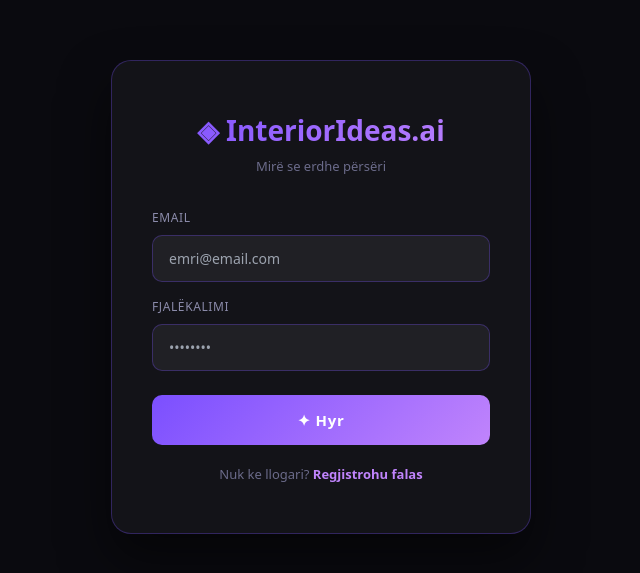
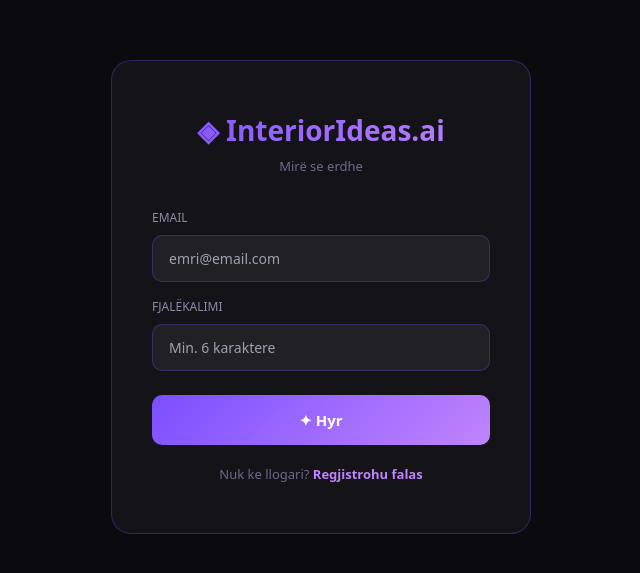
Before and after one commit to PenarKera/interiorideas-ai, a Next.js app: page /login in a window 1280 px wide. Shown: the part 103-676 px from the top of the page, without its empty margins (319-959 px from the left). Built offline with nearby package versions, Linux system fonts and the light colour scheme; no server answers.

Commit message:
Java 4: auth fixed - login, signup, protected routes

```diff
--- a/app/layout.js
+++ b/app/layout.js
@@ -1,4 +1,3 @@
-import { AuthProvider } from "../lib/AuthContext";
 import "./globals.css";
 
 export const metadata = {
@@ -9,11 +8,7 @@ export const metadata = {
 export default function RootLayout({ children }) {
   return (
     <html lang="en">
-      <body>
-        <AuthProvider>
-          {children}
-        </AuthProvider>
-      </body>
+      <body>{children}</body>
     </html>
   );
 }
--- a/app/login/page.js
+++ b/app/login/page.js
@@ -12,87 +12,56 @@ export default function LoginPage() {
   const [isSignup, setIsSignup] = useState(false);
   const router = useRouter();
 
+  const validate = () => {
+    if (isSignup && name.trim().length < 2) { setError("Emri duhet të ketë 2+ karaktere!"); return false; }
+    if (!email.includes("@")) { setError("Email i pavlefshëm!"); return false; }
+    if (password.length < 6) { setError("Fjalëkalimi duhet 6+ karaktere!"); return false; }
+    return true;
+  };
+
   const handleSubmit = async () => {
+    setError("");
+    if (!validate()) return;
     setLoading(true);
-    setError("");
     try {
       if (isSignup) {
-        const { error } = await supabase.auth.signUp({
-          email,
-          password,
-          options: { data: { full_name: name } }
-        });
+        const { error } = await supabase.auth.signUp({ email, password, options: { data: { full_name: name } } });
         if (error) throw error;
-        alert("✅ Kontrollo emailin për konfirmim!");
+        alert("✅ Kontrollo emailin!");
       } else {
         const { error } = await supabase.auth.signInWithPassword({ email, password });
         if (error) throw error;
         router.push("/");
       }
-    } catch (err) {
-      setError(err.message);
-    } finally {
-      setLoading(false);
-    }
+    } catch (err) { setError(err.message); }
+    finally { setLoading(false); }
   };
 
   return (
     <div style={{ minHeight: "100vh", background: "#0A0A0F", display: "flex", alignItems: "center", justifyContent: "center", fontFamily: "system-ui", padding: 20 }}>
-      <div style={{ background: "rgba(255,255,255,0.04)", border: "1px solid rgba(120,80,255,0.3)", borderRadius: 20, padding: "48px 40px", width: "100%", maxWidth: 420, boxShadow: "0 25px 50px rgba(0,0,0,0.5)" }}>
-
+      <div style={{ background: "rgba(255,255,255,0.04)", border: "1px solid rgba(120,80,255,0.3)", borderRadius: 20, padding: "48px 40px", width: "100%", maxWidth: 420 }}>
         <div style={{ textAlign: "center", marginBottom: 32 }}>
           <div style={{ fontSize: 28, fontWeight: 800, background: "linear-gradient(135deg, #7B4FFF, #C084FC)", WebkitBackgroundClip: "text", WebkitTextFillColor: "transparent", marginBottom: 6 }}>◈ InteriorIdeas.ai</div>
-          <div style={{ fontSize: 13, color: "#6B6B8A" }}>{isSignup ? "Krijo llogarinë tënde" : "Mirë se erdhe përsëri"}</div>
+          <div style={{ fontSize: 13, color: "#6B6B8A" }}>{isSignup ? "Krijo llogarinë" : "Mirë se erdhe"}</div>
         </div>
-
-        {/* Emri — vetëm te signup */}
         {isSignup && (
           <div style={{ marginBottom: 16 }}>
-            <label style={{ fontSize: 12, color: "#8B8BAA", display: "block", marginBottom: 8, letterSpacing: "0.05em" }}>EMRI</label>
-            <input
-              type="text"
-              value={name}
-              onChange={(e) => setName(e.target.value)}
-              style={{ width: "100%", background: "rgba(255,255,255,0.06)", border: "1px solid rgba(120,80,255,0.3)", borderRadius: 10, padding: "12px 16px", color: "#E0D9FF", fontSize: 14, boxSizing: "border-box", outline: "none" }}
-              placeholder="Emri juaj"
-            />
+            <label style={{ fontSize: 12, color: "#8B8BAA", display: "block", marginBottom: 8 }}>EMRI</label>
+            <input type="text" value={name} onChange={(e) => setName(e.target.value)} style={{ width: "100%", background: "rgba(255,255,255,0.06)", border: "1px solid rgba(120,80,255,0.3)", borderRadius: 10, padding: "12px 16px", color: "#E0D9FF", fontSize: 14, boxSizing: "border-box" }} placeholder="Emri juaj" />
           </div>
         )}
-
         <div style={{ marginBottom: 16 }}>
-          <label style={{ fontSize: 12, color: "#8B8BAA", display: "block", marginBottom: 8, letterSpacing: "0.05em" }}>EMAIL</label>
-          <input
-            type="email"
-            value={email}
-            onChange={(e) => setEmail(e.target.value)}
-            onKeyDown={(e) => e.key === "Enter" && handleSubmit()}
-            style={{ width: "100%", background: "rgba(255,255,255,0.06)", border: "1px solid rgba(120,80,255,0.3)", borderRadius: 10, padding: "12px 16px", color: "#E0D9FF", fontSize: 14, boxSizing: "border-box", outline: "none" }}
-            placeholder="emri@email.com"
-          />
+          <label style={{ fontSize: 12, color: "#8B8BAA", display: "block", marginBottom: 8 }}>EMAIL</label>
+          <input type="email" value={email} onChange={(e) => setEmail(e.target.value)} style={{ width: "100%", background: "rgba(255,255,255,0.06)", border: "1px solid rgba(120,80,255,0.3)", borderRadius: 10, padding: "12px 16px", color: "#E0D9FF", fontSize: 14, boxSizing: "border-box" }} placeholder="emri@email.com" />
         </div>
-
         <div style={{ marginBottom: 24 }}>
-          <label style={{ fontSize: 12, color: "#8B8BAA", display: "block", marginBottom: 8, letterSpacing: "0.05em" }}>FJALËKALIMI</label>
-          <input
-            type="password"
-            value={password}
-            onChange={(e) => setPassword(e.target.value)}
-            onKeyDown={(e) => e.key === "Enter" && handleSubmit()}
-            style={{ width: "100%", background: "rgba(255,255,255,0.06)", border: "1px solid rgba(120,80,255,0.3)", borderRadius: 10, padding: "12px 16px", color: "#E0D9FF", fontSize: 14, boxSizing: "border-box", outline: "none" }}
-            placeholder="••••••••"
-          />
+          <label style={{ fontSize: 12, color: "#8B8BAA", display: "block", marginBottom: 8 }}>FJALËKALIMI</label>
+          <input type="password" value={password} onChange={(e) => setPassword(e.target.value)} style={{ width: "100%", background: "rgba(255,255,255,0.06)", border: "1px solid rgba(120,80,255,0.3)", borderRadius: 10, padding: "12px 16px", color: "#E0D9FF", fontSize: 14, boxSizing: "border-box" }} placeholder="Min. 6 karaktere" />
         </div>
-
-        {error && (
-          <div style={{ background: "rgba(239,68,68,0.1)", border: "1px solid rgba(239,68,68,0.3)", borderRadius: 8, padding: "10px 14px", color: "#FCA5A5", fontSize: 13, marginBottom: 16 }}>
-            ❌ {error}
-          </div>
-        )}
-
-        <button onClick={handleSubmit} disabled={loading} style={{ width: "100%", padding: "14px", background: loading ? "rgba(123,79,255,0.5)" : "linear-gradient(135deg, #7B4FFF, #C084FC)", border: "none", borderRadius: 10, color: "#fff", fontSize: 15, fontWeight: 700, cursor: loading ? "not-allowed" : "pointer", letterSpacing: "0.05em" }}>
+        {error && <div style={{ background: "rgba(239,68,68,0.1)", border: "1px solid rgba(239,68,68,0.3)", borderRadius: 8, padding: "10px 14px", color: "#FCA5A5", fontSize: 13, marginBottom: 16 }}>❌ {error}</div>}
+        <button onClick={handleSubmit} disabled={loading} style={{ width: "100%", padding: 14, background: "linear-gradient(135deg, #7B4FFF, #C084FC)", border: "none", borderRadius: 10, color: "#fff", fontSize: 15, fontWeight: 700, cursor: "pointer" }}>
           {loading ? "Duke u ngarkuar..." : isSignup ? "✦ Regjistrohu" : "✦ Hyr"}
         </button>
-
         <div style={{ textAlign: "center", marginTop: 20, fontSize: 13, color: "#6B6B8A" }}>
           {isSignup ? "Ke llogari?" : "Nuk ke llogari?"}{" "}
           <span onClick={() => { setIsSignup(!isSignup); setError(""); }} style={{ color: "#C084FC", cursor: "pointer", fontWeight: 600 }}>
--- a/app/page.js
+++ b/app/page.js
@@ -1,6 +1,7 @@
 "use client";
-
-import { useState } from "react";
+import { useState, useEffect } from "react";
+import { supabase } from "../lib/supabase";
+import { useRouter } from "next/navigation";
 
 const ROOMS = ["Living Room", "Bedroom", "Kitchen", "Bathroom", "Home Office", "Dining Room"];
 const STYLES = ["Minimalist", "Scandinavian", "Industrial", "Bohemian", "Mediterranean", "Modern Luxury"];
@@ -12,37 +13,44 @@ export default function Home() {
   const [loading, setLoading] = useState(false);
   const [result, setResult] = useState(null);
   const [error, setError] = useState("");
+  const [user, setUser] = useState(null);
+  const router = useRouter();
+
+  useEffect(() => {
+    supabase.auth.getSession().then(({ data: { session } }) => {
+      if (!session) router.push("/login");
+      else setUser(session.user);
+    });
+  }, []);
+
+  const handleLogout = async () => {
+    await supabase.auth.signOut();
+    router.push("/login");
+  };
 
   const handleSubmit = async () => {
-    setLoading(true);
-    setError("");
-    setResult(null);
+    setLoading(true); setError(""); setResult(null);
     try {
-      const response = await fetch("/api/generate", {
-        method: "POST",
-        headers: { "Content-Type": "application/json" },
-        body: JSON.stringify(form),
-      });
+      const response = await fetch("/api/generate", { method: "POST", headers: { "Content-Type": "application/json" }, body: JSON.stringify(form) });
       const data = await response.json();
       if (!response.ok) throw new Error(data.error || "API dështoi.");
       setResult(data.design);
-    } catch (err) {
-      setError("❌ " + err.message);
-    } finally {
-      setLoading(false);
-    }
+    } catch (err) { setError("❌ " + err.message); }
+    finally { setLoading(false); }
   };
 
+  if (!user) return <div style={{ minHeight: "100vh", background: "#0A0A0F", display: "flex", alignItems: "center", justifyContent: "center", color: "#E0D9FF" }}>Duke u ngarkuar...</div>;
+
   return (
-    <div style={{ minHeight: "100vh", background: "#0A0A0F", color: "#E0D9FF", fontFamily: "system-ui, sans-serif" }}>
-      <header style={{ background: "rgba(15,10,30,0.95)", borderBottom: "1px solid rgba(120,80,255,0.2)", padding: "16px 32px", display: "flex", justifyContent: "space-between", alignItems: "center", position: "sticky", top: 0, zIndex: 10 }}>
+    <div style={{ minHeight: "100vh", background: "#0A0A0F", color: "#E0D9FF", fontFamily: "system-ui" }}>
+      <header style={{ background: "rgba(15,10,30,0.95)", borderBottom: "1px solid rgba(120,80,255,0.2)", padding: "16px 32px", display: "flex", alignItems: "center", justifyContent: "space-between", position: "sticky", top: 0, zIndex: 10 }}>
         <div style={{ fontSize: 20, fontWeight: 800, background: "linear-gradient(135deg, #7B4FFF, #C084FC)", WebkitBackgroundClip: "text", WebkitTextFillColor: "transparent" }}>◈ InteriorIdeas.ai</div>
-        <span style={{ fontSize: 11, color: "#4B4B6A" }}>JAVA 3</span>
+        <div style={{ display: "flex", alignItems: "center", gap: 12 }}>
+          <span style={{ fontSize: 11, color: "#4B4B6A" }}>{user.email}</span>
+          <button onClick={handleLogout} style={{ background: "rgba(239,68,68,0.2)", border: "1px solid rgba(239,68,68,0.4)", borderRadius: 8, padding: "6px 14px", color: "#FCA5A5", cursor: "pointer", fontSize: 12 }}>Logout</button>
+        </div>
       </header>
-
       <main style={{ maxWidth: 760, margin: "0 auto", padding: "32px 20px" }}>
-
-        {/* INPUT */}
         <div style={{ background: "rgba(255,255,255,0.04)", border: "1px solid rgba(255,255,255,0.08)", borderRadius: 12, padding: 24, marginBottom: 20 }}>
           <div style={{ fontSize: 11, letterSpacing: "0.15em", color: "#7B4FFF", fontWeight: 700, marginBottom: 16 }}>📝 INPUT FORM</div>
           <div style={{ display: "grid", gridTemplateColumns: "1fr 1fr", gap: 14 }}>
@@ -56,58 +64,22 @@ export default function Home() {
             ))}
           </div>
           <div style={{ marginTop: 16 }}>
-            <label style={{ fontSize: 12, color: "#6B6B8A", display: "block", marginBottom: 6 }}>Kërkesa shtesë (opcionale)</label>
+            <label style={{ fontSize: 12, color: "#6B6B8A", display: "block", marginBottom: 6 }}>Kërkesa shtesë</label>
             <textarea style={{ width: "100%", background: "rgba(255,255,255,0.06)", border: "1px solid rgba(120,80,255,0.3)", borderRadius: 8, padding: "10px 14px", color: "#E0D9FF", fontSize: 13, resize: "vertical", fontFamily: "system-ui" }} placeholder="Shembull: Kam dy fëmijë..." value={form.extra} onChange={(e) => setForm({...form,extra:e.target.value})} disabled={loading} rows={3} />
           </div>
           <button onClick={handleSubmit} disabled={loading} style={{ width: "100%", marginTop: 20, padding: 15, background: "linear-gradient(135deg, #7B4FFF, #C084FC)", border: "none", borderRadius: 10, color: "#fff", fontSize: 15, fontWeight: 700, cursor: loading ? "not-allowed" : "pointer", opacity: loading ? 0.6 : 1 }}>
             {loading ? "⏳ Duke gjeneruar..." : "✦ Gjenero Dizajnin"}
           </button>
         </div>
-
-        {/* LOADING */}
-        {loading && (
-          <div style={{ background: "rgba(123,79,255,0.08)", border: "1px solid rgba(123,79,255,0.25)", borderRadius: 12, padding: "20px 24px", marginBottom: 20, display: "flex", alignItems: "center", gap: 16 }}>
-            <div style={{ width: 32, height: 32, border: "3px solid rgba(123,79,255,0.2)", borderTopColor: "#7B4FFF", borderRadius: "50%", animation: "spin 0.8s linear infinite", flexShrink: 0 }} />
-            <div>
-              <div style={{ fontWeight: 700, fontSize: 15 }}>AI po punon...</div>
-              <div style={{ fontSize: 13, color: "#7B6BAA" }}>Duke gjeneruar dizajnin tënd</div>
-            </div>
-          </div>
-        )}
-
-        {/* ERROR */}
-        {error && (
-          <div style={{ background: "rgba(239,68,68,0.08)", border: "1px solid rgba(239,68,68,0.3)", borderRadius: 12, padding: "20px 24px", marginBottom: 20 }}>
-            <div style={{ fontSize: 15, fontWeight: 700, marginBottom: 6 }}>⚠️ Ndodhi një gabim</div>
-            <div style={{ fontSize: 13, color: "#FCA5A5" }}>{error}</div>
-            <button onClick={() => setError("")} style={{ marginTop: 12, padding: "8px 18px", background: "rgba(239,68,68,0.2)", border: "1px solid rgba(239,68,68,0.4)", borderRadius: 8, color: "#FCA5A5", cursor: "pointer", fontSize: 13 }}>Provo Përsëri</button>
-          </div>
-        )}
-
-        {/* RESULT */}
+        {loading && <div style={{ background: "rgba(123,79,255,0.08)", border: "1px solid rgba(123,79,255,0.25)", borderRadius: 12, padding: "20px 24px", marginBottom: 20, display: "flex", alignItems: "center", gap: 16 }}><div style={{ width: 32, height: 32, border: "3px solid rgba(123,79,255,0.2)", borderTopColor: "#7B4FFF", borderRadius: "50%", animation: "spin 0.8s linear infinite", flexShrink: 0 }} /><div><div style={{ fontWeight: 700, fontSize: 15 }}>AI po punon...</div></div></div>}
+        {error && <div style={{ background: "rgba(239,68,68,0.08)", border: "1px solid rgba(239,68,68,0.3)", borderRadius: 12, padding: "20px 24px", marginBottom: 20 }}><div style={{ fontSize: 15, fontWeight: 700, marginBottom: 6 }}>⚠️ Gabim</div><div style={{ fontSize: 13, color: "#FCA5A5" }}>{error}</div></div>}
         {result && !loading && (
           <div style={{ background: "rgba(255,255,255,0.04)", border: "1px solid rgba(123,79,255,0.2)", borderRadius: 12, padding: 24 }}>
             <div style={{ fontSize: 11, letterSpacing: "0.15em", color: "#7B4FFF", fontWeight: 700, marginBottom: 16 }}>✅ RESPONSE NGA AI</div>
             <h2 style={{ fontSize: 24, fontWeight: 800, margin: "0 0 8px", color: "#E0D9FF" }}>{result.concept_title}</h2>
             <p style={{ fontSize: 14, color: "#8B8BAA", lineHeight: 1.7, marginBottom: 20 }}>{result.concept_description}</p>
-            <div style={{ marginBottom: 20 }}>
-              <div style={{ fontSize: 10, letterSpacing: "0.2em", color: "#7B4FFF", fontWeight: 700, marginBottom: 10 }}>ELEMENTET KYÇE</div>
-              <div style={{ display: "flex", flexWrap: "wrap", gap: 8 }}>
-                {result.key_elements?.map((el,i) => <span key={i} style={{ background: "rgba(123,79,255,0.15)", border: "1px solid rgba(123,79,255,0.3)", borderRadius: 20, padding: "5px 12px", fontSize: 12, color: "#C084FC" }}>{el}</span>)}
-              </div>
-            </div>
-            <div style={{ marginBottom: 20 }}>
-              <div style={{ fontSize: 10, letterSpacing: "0.2em", color: "#7B4FFF", fontWeight: 700, marginBottom: 10 }}>MOBILJE</div>
-              {result.furniture?.map((f,i) => (
-                <div key={i} style={{ background: "rgba(255,255,255,0.03)", border: "1px solid rgba(255,255,255,0.06)", borderRadius: 8, padding: "12px 16px", marginBottom: 8, display: "flex", justifyContent: "space-between" }}>
-                  <div>
-                    <div style={{ fontWeight: 700, fontSize: 14 }}>{f.item}</div>
-                    <div style={{ fontSize: 12, color: "#6B6B8A" }}>{f.description}</div>
-                  </div>
-                  <span style={{ color: "#C084FC", fontWeight: 700 }}>{f.approx_price}</span>
-                </div>
-              ))}
-            </div>
+            <div style={{ marginBottom: 20 }}><div style={{ fontSize: 10, letterSpacing: "0.2em", color: "#7B4FFF", fontWeight: 700, marginBottom: 10 }}>ELEMENTET KYÇE</div><div style={{ display: "flex", flexWrap: "wrap", gap: 8 }}>{result.key_elements?.map((el,i) => <span key={i} style={{ background: "rgba(123,79,255,0.15)", border: "1px solid rgba(123,79,255,0.3)", borderRadius: 20, padding: "5px 12px", fontSize: 12, color: "#C084FC" }}>{el}</span>)}</div></div>
+            <div style={{ marginBottom: 20 }}><div style={{ fontSize: 10, letterSpacing: "0.2em", color: "#7B4FFF", fontWeight: 700, marginBottom: 10 }}>MOBILJE</div>{result.furniture?.map((f,i) => <div key={i} style={{ background: "rgba(255,255,255,0.03)", border: "1px solid rgba(255,255,255,0.06)", borderRadius: 8, padding: "12px 16px", marginBottom: 8, display: "flex", justifyContent: "space-between" }}><div><div style={{ fontWeight: 700, fontSize: 14 }}>{f.item}</div><div style={{ fontSize: 12, color: "#6B6B8A" }}>{f.description}</div></div><span style={{ color: "#C084FC", fontWeight: 700 }}>{f.approx_price}</span></div>)}</div>
             <button onClick={() => setResult(null)} style={{ width: "100%", padding: 14, background: "rgba(123,79,255,0.15)", border: "1px solid rgba(123,79,255,0.3)", borderRadius: 10, color: "#C084FC", fontSize: 14, fontWeight: 700, cursor: "pointer" }}>+ Gjenero Dizajn të Ri</button>
           </div>
         )}
--- a/lib/AuthContext.js
+++ /dev/null
@@ -1,33 +0,0 @@
-"use client";
-import { createContext, useContext, useEffect, useState } from "react";
-import { supabase } from "./supabase";
-
-const AuthContext = createContext({});
-
-export function AuthProvider({ children }) {
-  const [user, setUser] = useState(null);
-  const [loading, setLoading] = useState(true);
-
-  useEffect(() => {
-    // Merr session ekzistues
-    supabase.auth.getSession().then(({ data: { session } }) => {
-      setUser(session?.user ?? null);
-      setLoading(false);
-    });
-
-    // Dëgjo ndryshimet e auth
-    const { data: { subscription } } = supabase.auth.onAuthStateChange((_event, session) => {
-      setUser(session?.user ?? null);
-    });
-
-    return () => subscription.unsubscribe();
-  }, []);
-
-  return (
-    <AuthContext.Provider value={{ user, loading }}>
-      {children}
-    </AuthContext.Provider>
-  );
-}
-
-export const useAuth = () => useContext(AuthContext);
```
